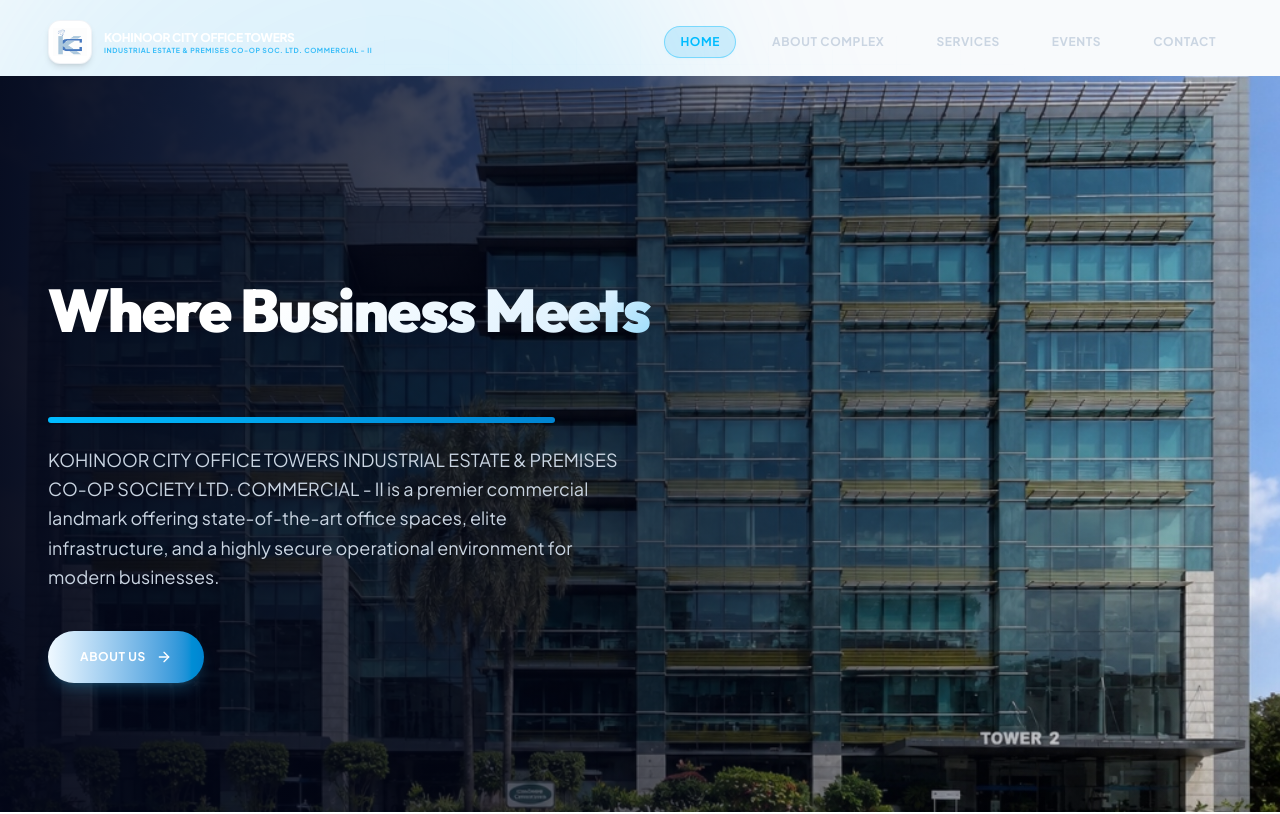
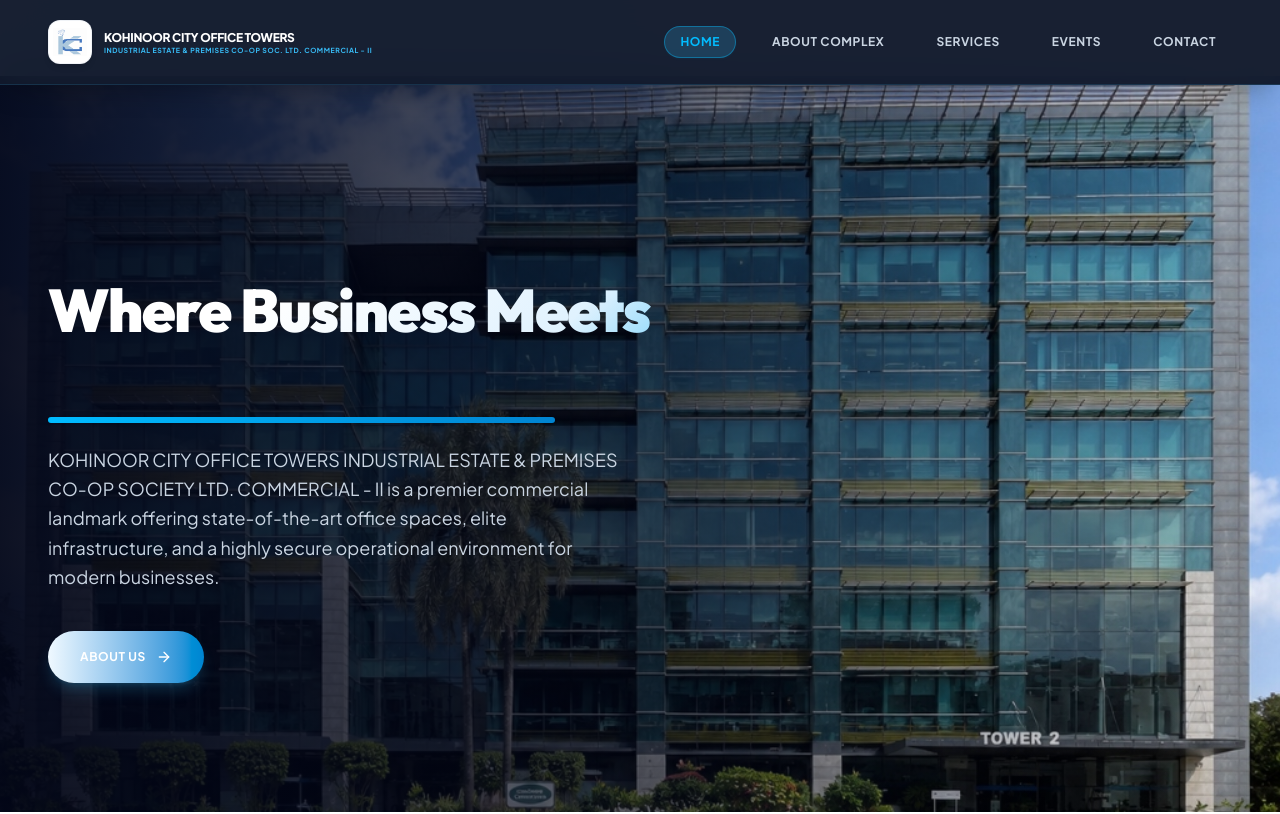
Before and after one commit to AltimaOak/kohinoor-pvt-ltd, a Next.js app: page / in a window 1280 px wide. Shown: the top 814 px of the page. Built offline with nearby package versions, Linux system fonts and the light colour scheme.

Commit message:
fix the navbar changes

```diff
--- a/src/components/Navbar.tsx
+++ b/src/components/Navbar.tsx
@@ -40,14 +40,14 @@
     setMobileMenuOpen(false);
   }, [pathname]);
 
-  const isNavbarLightText = scrolled || pathname === "/";
+  const isNavbarLightText = true;
 
   return (
     <>
       <header
         className={cn(
-          "fixed top-0 left-0 right-0 z-40 transition-all duration-500 py-5 px-6 md:px-12",
-          scrolled ? "glass-navbar-scrolled py-3.5" : "bg-transparent border-b border-transparent"
+          "fixed top-0 left-0 right-0 z-40 transition-all duration-500 glass-navbar-scrolled px-6 md:px-12",
+          scrolled ? "py-3.5" : "py-5"
         )}
       >
         <div className="max-w-7xl mx-auto flex items-center justify-between">
```
